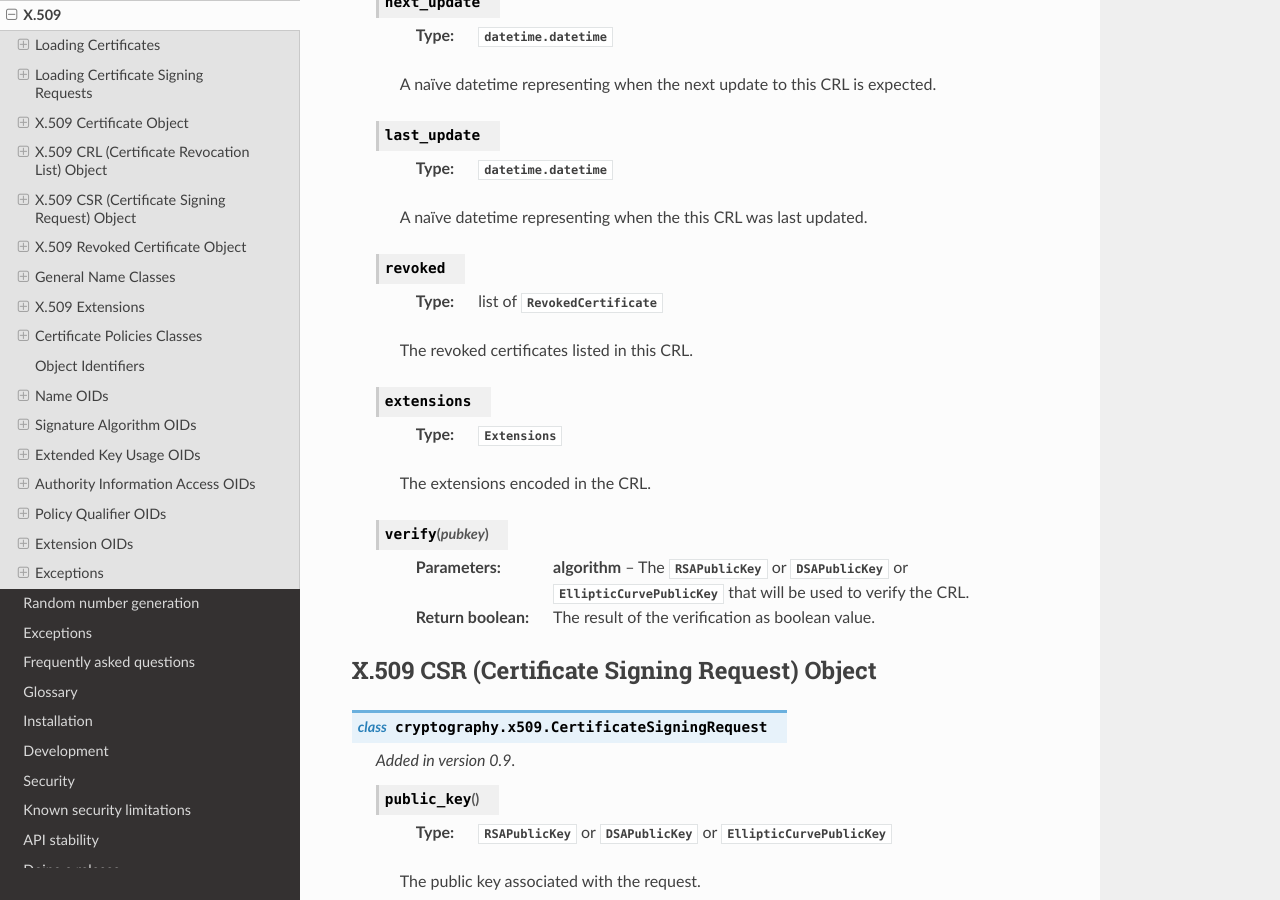
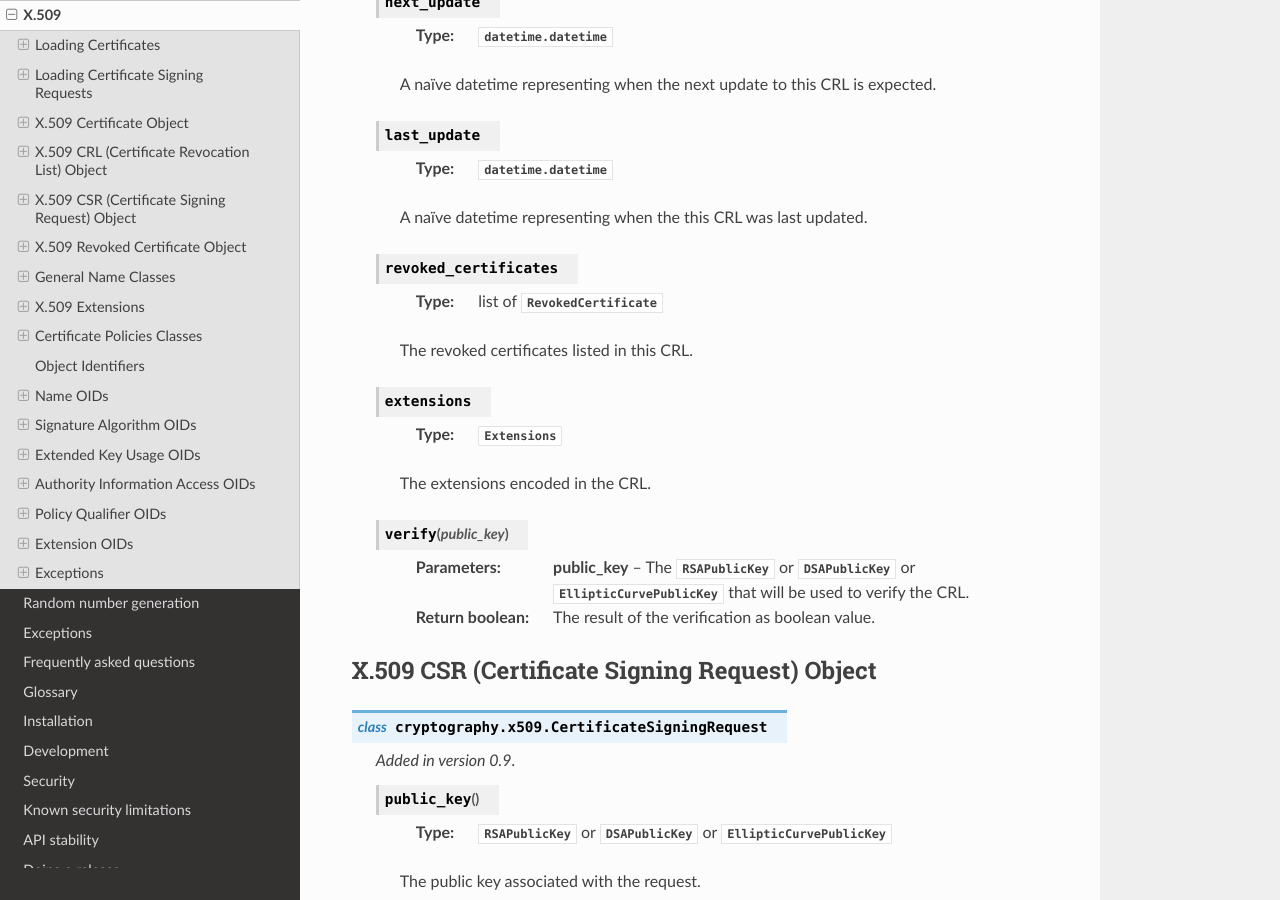
Before and after one commit to WebKing0121/cryptography, a Sphinx documentation site: the page built from docs/x509.rst, in a window 1280 px wide and 900 px high, scrolled down 4897 px. Built offline with Sphinx 7.4.7 and the Read the Docs theme 2.0.0, drawn with Linux system fonts in a browser that asks for light colours; pages that are not in the unit, such as notebooks, are missing from menus.

Commit message:
doc fixes, rename rekoked -> revoked_certificates

```diff
--- a/docs/x509.rst
+++ b/docs/x509.rst
@@ -378,7 +378,7 @@ X.509 CRL (Certificate Revocation List) Object
 
         A naïve datetime representing when the this CRL was last updated.
 
-    .. attribute:: revoked
+    .. attribute:: revoked_certificates
 
         :type: list of :class:`RevokedCertificate`
 
@@ -390,9 +390,9 @@ X.509 CRL (Certificate Revocation List) Object
 
         The extensions encoded in the CRL.
 
-    .. method:: verify(pubkey)
+    .. method:: verify(public_key)
 
-        :param algorithm: The
+        :param public_key: The
             :class:`~cryptography.hazmat.primitives.asymmetric.rsa.RSAPublicKey` or
             :class:`~cryptography.hazmat.primitives.asymmetric.dsa.DSAPublicKey` or
             :class:`~cryptography.hazmat.primitives.asymmetric.ec.EllipticCurvePublicKey`
```
Also changed, not shown: 1 other file.
